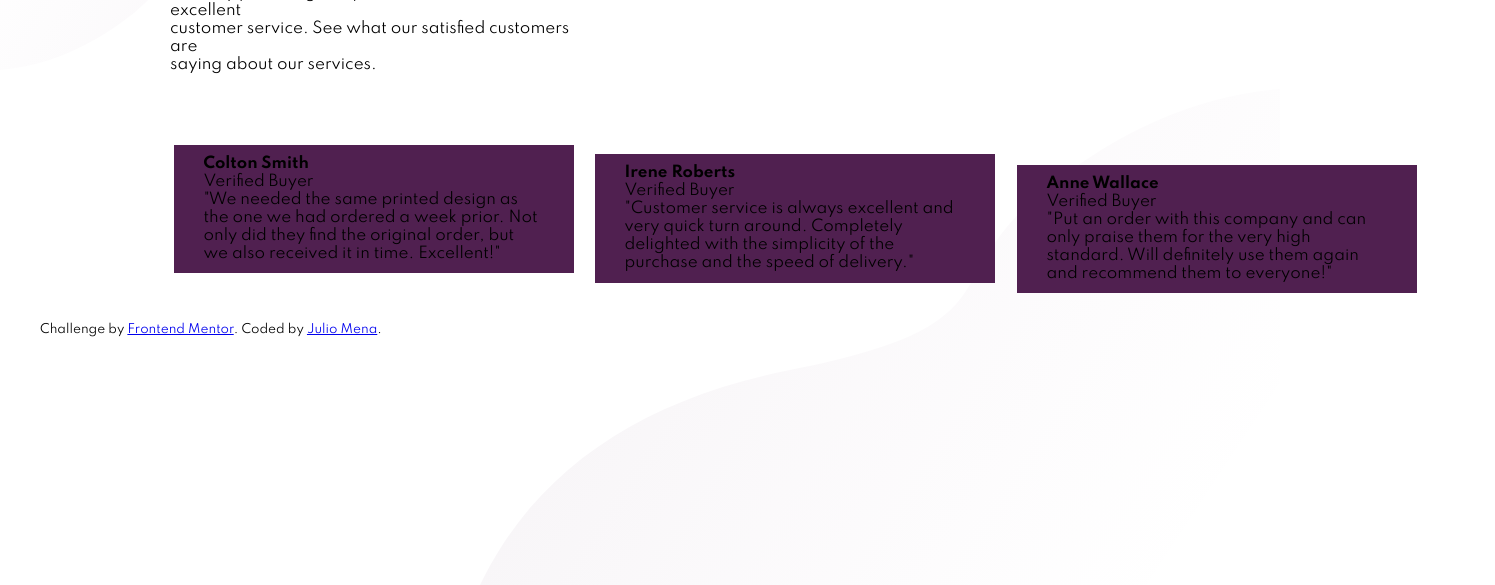
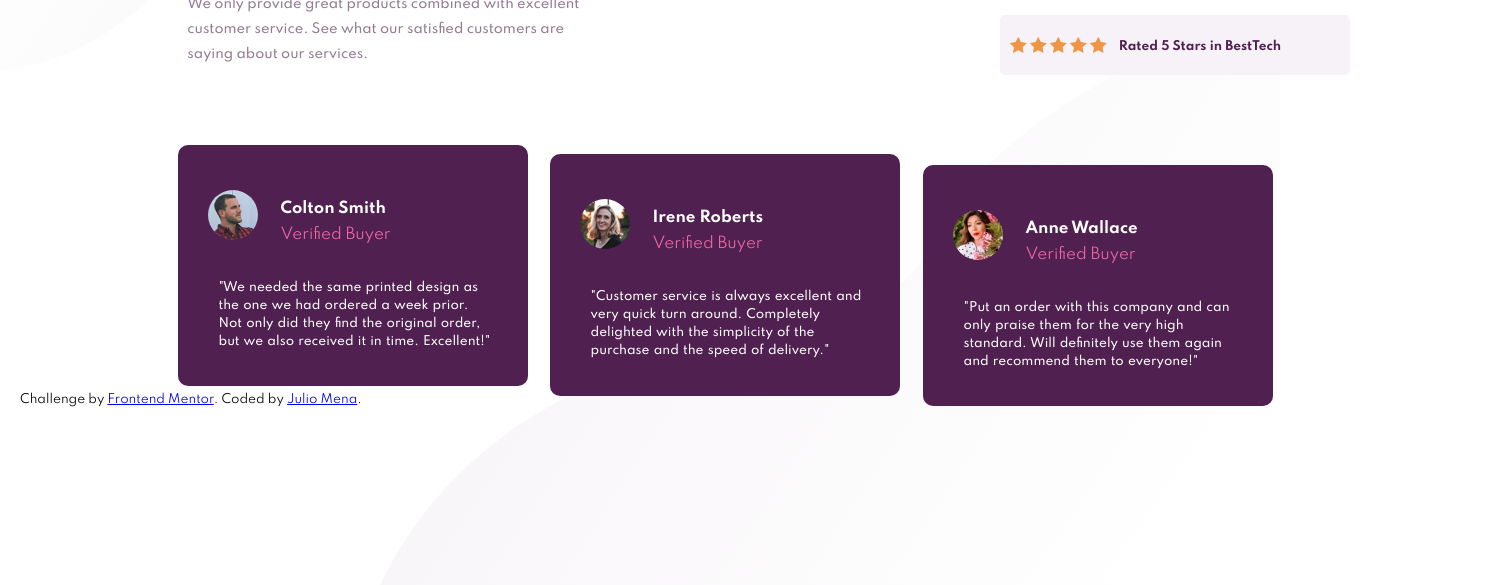
Before and after one commit to JulioMena1981/JulioMena1981-FrontEnd-Mentor-Projects, a plain HTML site: page social-proof-section-master/index.html in a window 1280 px wide. Shown: the part 215-800 px from the top of the page, 1495 px wide, since content can reach past the window. Drawn offline with Linux system fonts and the light colour scheme; files that its build step writes are made by us from their sources.

Commit message:
Finished resolution 1440 pixels

```diff
--- a/social-proof-section-master/css/style.css
+++ b/social-proof-section-master/css/style.css
@@ -125,7 +125,7 @@ body{
 
 @media screen and (max-width:1440px){
     body {
-        background-size: 460px, 800px;
+        background-size: 460px, 900px;
     }
 
     #grid{
@@ -165,20 +165,26 @@ body{
 
     .info > h1{
         font-size: 45px;
+        font-weight: 600;
     }
 
     .info > p{
-        font-size: 15px;
+        color: hsl(303, 10%, 53%);
+        font-size: 13px;
+        font-weight: 500;
+        line-height: 25px;
     }
 
+    .info > p > span:before {content: '\A'; white-space: pre;}
+
     .stars > div{
-
-
+        font-weight: 800;
+        color: hsl(300, 43%, 22%);
         font-size: 12px;
         text-align: center;
-        padding: 10px;
+        padding: 25px;
         width: 350px;
-        height: 30px;
+        height: 60px;
         margin-top: 30px;
         margin-bottom: -15px;
 
@@ -235,8 +241,11 @@ body{
     }
 
     .reviews{
+
         display: -webkit-box;
+
         display: -ms-flexbox;
+
         display: flex;
         -webkit-box-orient: horizontal;
         -webkit-box-direction: normal;
@@ -247,34 +256,68 @@ body{
         -webkit-box-pack: center;
             -ms-flex-pack: center;
                 justify-content: center;
-        margin-left: 940px;
+        margin-left: 800px;
         width: 1400px;
     }
 
+    .reviews img{
+        border-radius: 100%;
+        width: 50px;
+        float: left;
+        margin-top: 35px;
+        margin-right: 23px;
+        position: relative;
+    }
+
     .reviews > .review-1{
+        border-radius: 10px;
         padding-left: 30px;
         margin-top: -10px;
-        width: 400px;
+        width: 350px;
         margin-bottom: 50px;
 
     }
 
     .reviews > .review-2{
-        width: 400px;
+        border-radius: 10px;
+        width: 350px;
         margin-top: -1px;
         margin-bottom: 40px;
         padding-left: 30px;
-        margin-left: -9px;
+        margin-left: -8px;
     }
 
     .reviews > .review-3{
-        width: 400px;
+        border-radius: 10px;
+        width: 350px;
         margin-top: 10px;
-        margin-left: -8px;
+        margin-left: -7px;
         padding-left: 30px;
     }
+    .reviews h4{
+        margin-top: 45px;
+        color: white;
+    }
+    .verified {
+        color: hsl(333,80%,67%);
+        margin-bottom: 35px;
+        margin-top: 8px;
+    }
 
-    .attribution{margin-left: 40px; margin-top: -50px;font-size: 12px;}
+    .testimony{
+        color: white;
+        text-align: left;
+        font-size: 12px;
+        font-weight: 500;
+        line-height: 18px;
+        word-spacing: 1px;
+        margin-right: 25px;
+        margin-bottom: 25px;
+        margin-left: 11px;
+
+    }
+
+    .attribution{margin-left: 20px; margin-top: -93px;font-size: 12px; bottom: 0;}
 }
 
 @media screen and (max-width:375px){
--- a/social-proof-section-master/index.html
+++ b/social-proof-section-master/index.html
@@ -45,27 +45,36 @@
         <div class="reviews">
 
             <div class="review-1">
+                <div class="image1">
+                    <img src="/images/image-colton.jpg" alt="Colton Smith">
+                </div>
                 <h4>Colton Smith</h4>
-                <p>Verified Buyer</p>
-                <p>"We needed the same printed design as<br> the one we had ordered a week prior.
-                    Not<br> only did they find the original order, but<br> we also received it in time.
+                <p class="verified">Verified Buyer</p>
+                <p class="testimony">"We needed the same printed design as the one we had ordered a week prior.
+                    Not only did they find the original order, but we also received it in time.
                     Excellent!"
                 </p>
             </div>
 
             <div class="review-2">
+                <div class="image2">
+                    <img src="/images/image-irene.jpg" alt="Irene Roberts">
+                </div>
                 <h4>Irene Roberts</h4>
-                <p>Verified Buyer</p>
-                <p>"Customer service is always excellent and<br> very quick turn around. Completely<br>
-                    delighted with the simplicity of the<br> purchase and the speed of delivery."
+                <p class="verified">Verified Buyer</p>
+                <p class="testimony">"Customer service is always excellent and very quick turn around. Completely
+                    delighted with the simplicity of the purchase and the speed of delivery."
                 </p>
             </div>
 
             <div class="review-3">
+                <div class="image3">
+                    <img src="/images/image-anne.jpg" alt="Anne Wallace">
+                </div>
                 <h4>Anne Wallace</h4>
-                <p>Verified Buyer</p>
-                <p>"Put an order with this company and can<br> only praise them for the very high<br>
-                    standard. Will definitely use them again<br> and recommend them to everyone!"
+                <p class="verified">Verified Buyer</p>
+                <p class="testimony">"Put an order with this company and can only praise them for the very high
+                    standard. Will definitely use them again and recommend them to everyone!"
                 </p>
 
             </div>
```
